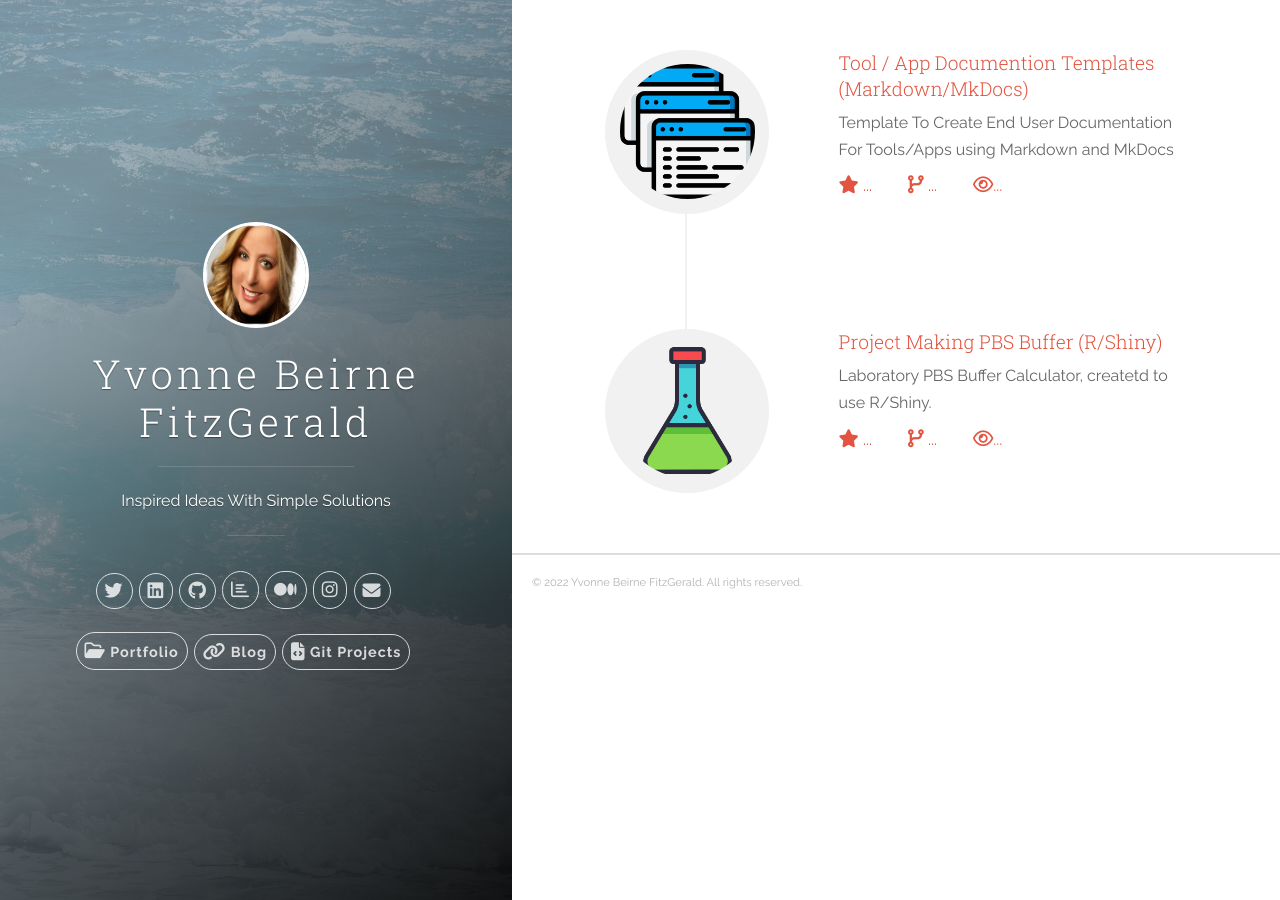
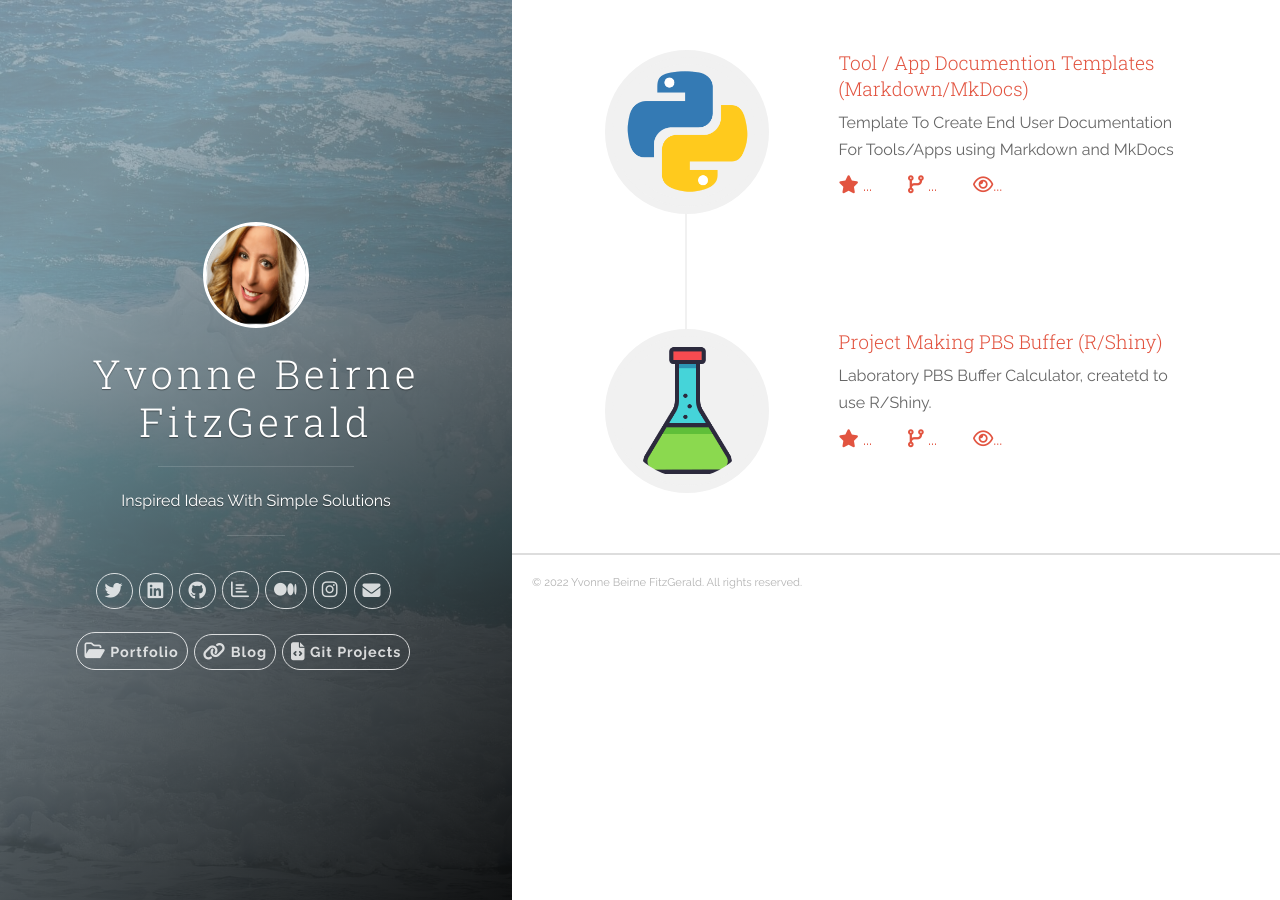
Before and after one commit to YvonneBeirneFitzGerald/yvonnebeirnefitzgerald.github.io, a Jekyll site: the page built from index.html, in a window 1280 px wide. Built offline with Jekyll 4.4.1, drawn with Linux system fonts in a browser that asks for light colours; nearby versions of some CDN libraries; comment, search, counter and statistics services are not loaded.

Commit message:
Update projects.yml

```diff
--- a/_data/projects.yml
+++ b/_data/projects.yml
@@ -6,7 +6,7 @@
 - name:  Tool / App Documention Templates (Markdown/MkDocs)
   gh_user: YvonneBeirneFitzGerald
   repo:  Tool-App-Documention-Templates
-  img: /images/iconTemplate.png
+  img: /images/iconfinder_267_Python_logo_4375050.png
   desc: Template To Create End User Documentation For Tools/Apps using Markdown and MkDocs
 
 - name: Project Making PBS Buffer (R/Shiny)
```
